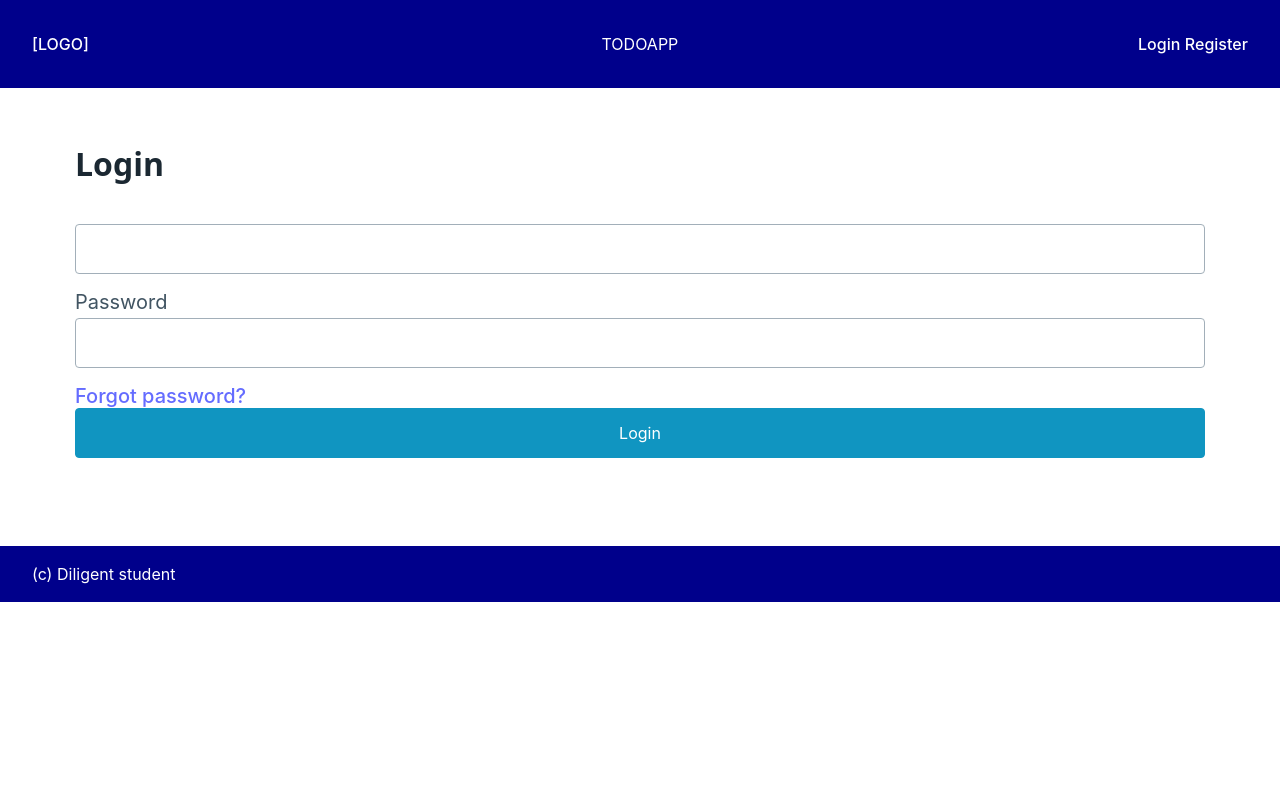
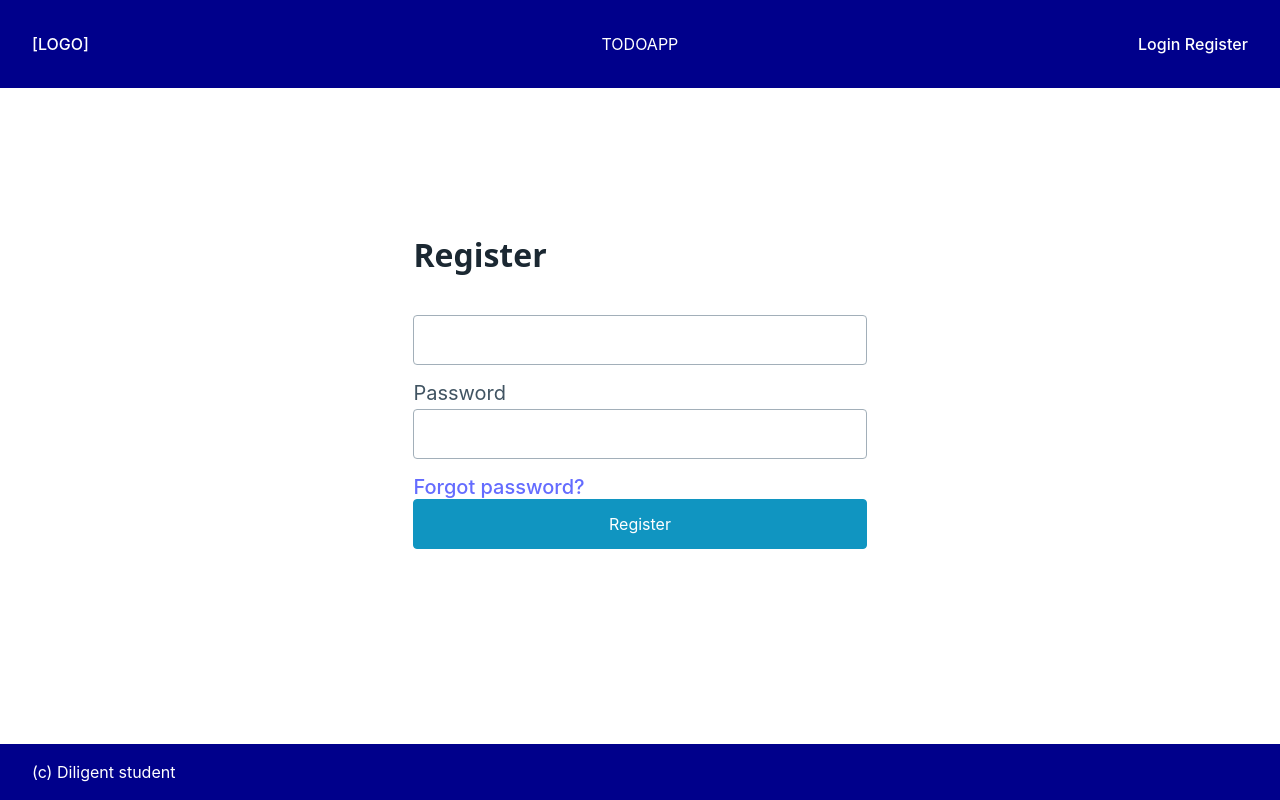
Before and after one commit to georgius1024/otus-react-2023-02-timofeev, a React (Vite) app: page /register in a window 1280 px wide. Built offline with nearby package versions, Linux system fonts and the light colour scheme.

Commit message:
basic routing

```diff
--- a/index.html
+++ b/index.html
@@ -6,6 +6,8 @@
     <meta name="viewport" content="width=device-width, initial-scale=1.0" />
     <title>OTUS-React 2023-02 learning project</title>
   </head>
-  <body id="root"></body>
+  <body>
+    <div id="root"></div>
+  </body>
   <script type="module" src="/src/main.tsx"></script>
 </html>
--- a/package.json
+++ b/package.json
@@ -10,11 +10,12 @@
     "preview": "vite preview"
   },
   "dependencies": {
+    "@picocss/pico": "^1.5.9",
     "@types/node": "^18.15.11",
+    "firebase": "^9.19.1",
     "react": "^18.2.0",
     "react-dom": "^18.2.0",
-    "@picocss/pico": "^1.5.9",
-    "firebase": "^9.19.1"
+    "react-router-dom": "^6.11.2"
   },
   "devDependencies": {
     "@testing-library/jest-dom": "^5.16.5",
--- a/src/App.scss
+++ b/src/App.scss
@@ -1,3 +1,16 @@
+.layout {
+  display: flex;
+  height: 100vh;
+  width: 100vw;
+  overflow: hidden;
+  flex-direction: column;
+}
+.main {
+  flex-grow: 1;
+  display: flex;
+  align-items: center;
+  justify-content: center;
+}
 .header {
   background-color: darkblue;
   color: #fff;
@@ -32,7 +45,6 @@
   display: flex;
   flex-wrap: wrap;
   padding: 16px 32px;
-
 }
 .wrappable {
   max-width: 360px;
--- a/src/App.tsx
+++ b/src/App.tsx
@@ -1,53 +1,79 @@
-import { useState, ReactElement } from "react";
+import { useState, ReactElement, useEffect } from "react";
+import {
+  createBrowserRouter,
+  RouterProvider,
+  Navigate,
+} from "react-router-dom";
+
 import "@/App.scss";
 import LayoutBuilder from "@/components/Layout";
-import Login from "@/components/Login";
-import Forgot from "@/components/Forgot";
-import Register from "@/components/Register";
-import Todos from "@/components/Todos";
+import Login from "@/pages/Login";
+import Forgot from "@/pages/Forgot";
+import Register from "@/pages/Register";
+import Todos from "@/pages/Todos";
+
 import type { User, Logout } from "@/types";
-import { Page } from "@/types";
 
 function App(): ReactElement {
-  const [page, navigate] = useState<Page>(Page.login);
   const [user, userLogin] = useState<User | null>(null);
-  const logout = () => {
-    userLogin(null);
-    navigate(Page.login);
+  const redirect = (url: string) => {
+    window.history.pushState({}, "", url);
   };
 
-  const Layout = LayoutBuilder(page, user, logout, navigate);
-  switch (page) {
-    case Page.home:
-    default:
-      if (user) {
-        return (
-          <Layout>
-            <Todos user={user} />
-          </Layout>
-        );
-      } else {
-        return <Layout>No page selected</Layout>;
-      }
-    case Page.login:
-      return (
+  const logout = (): void => {
+    userLogin(null);
+    redirect("/login");
+  };
+  const login = (user: User): void => {
+    userLogin(user);
+    redirect("/");
+  };
+
+  const register = (user: User): void => {
+    userLogin(user);
+    redirect("/");
+  };
+
+  const Layout = LayoutBuilder(user, logout);
+
+  const router = createBrowserRouter([
+    {
+      path: "/",
+      element: user ? (
         <Layout>
-          <Login navigate={navigate} login={(user) => userLogin(user)} />
+          <Todos user={user} />
         </Layout>
-      );
-    case Page.forgot:
-      return (
+      ) : (
+        <Navigate to="/login" />
+      ),
+    },
+    {
+      path: "/login",
+      element: (
         <Layout>
-          <Forgot navigate={navigate} />
+          <Login login={login} />
         </Layout>
-      );
-    case Page.register:
-      return (
+      ),
+    },
+    {
+      path: "/register",
+      element: (
         <Layout>
-          <Register navigate={navigate} login={(user) => userLogin(user)} />
+          <Register register={register} />
         </Layout>
-      );
-  }
+      ),
+    },
+    {
+      path: "/forgot",
+      element: (
+        <Layout>
+          <Forgot />
+        </Layout>
+      ),
+    },
+  ]);
+
+  return <RouterProvider router={router} />;
 }
 
 export default App;
--- a/src/components/Header.tsx
+++ b/src/components/Header.tsx
@@ -1,37 +1,30 @@
 import { ReactElement } from "react";
+import { Link } from "react-router-dom";
 import "@/App.scss";
-import type { User, Logout, Navigate } from "@/types";
-import { Page } from "@/types";
+import type { User, Logout } from "@/types";
 
 type HeaderProps = {
-  user: User | null,
-  page: Page,
-  navigate: Navigate,
-  logout: Logout,
+  user: User | null;
+  logout: Logout;
 };
 
 const Header = (props: HeaderProps): ReactElement => {
-  const logout = () => {
-    props.logout(null);
-    props.navigate(Page.login);
-  };
-
   return (
     <header className="header">
       <div className="section section-1">
-        <a onClick={() => props.navigate(Page.home)}>[LOGO]</a>
+        <Link to="/">[LOGO]</Link>
       </div>
-      <div className="section section-2">
-        TODOAPP
-      </div>
+      <div className="section section-2">TODOAPP</div>
       <div className="section section-3">
-        {props.user
-          ? <a onClick={logout}>Logout</a>
-          : <>
-            <a onClick={() => props.navigate(Page.login)}>Login</a>
+        {props.user ? (
+          <a onClick={() => props.logout()}>Logout</a>
+        ) : (
+          <>
+            <Link to="/login">Login</Link>
             &nbsp;
-            <a onClick={() => props.navigate(Page.register)}>Register</a>
-          </>}
+            <Link to="/register">Register</Link>
+          </>
+        )}
       </div>
     </header>
   );
--- a/src/components/Layout.tsx
+++ b/src/components/Layout.tsx
@@ -1,27 +1,24 @@
 import { ReactElement } from "react";
-import "@/App.scss";
 import Header from "@/components/Header";
-import type { User, Logout, Navigate } from "@/types";
-import { Page } from "@/types";
+import type { User, Logout } from "@/types";
 
 type LayoutProps = {
   children: React.ReactNode;
 };
+
 type LayoutBuilderType = (props: LayoutProps) => ReactElement;
+
 const LayoutBuilder =
-  (
-    page: Page,
-    user: User | null,
-    logout: Logout,
-    navigate: Navigate
-  ): LayoutBuilderType =>
+  (user: User | null, logout: Logout): LayoutBuilderType =>
   (props: LayoutProps): ReactElement => {
     return (
-      <>
-        <Header user={user} navigate={navigate} logout={logout} page={page} />
-        <main className="container">{props.children}</main>
+      <div className="layout">
+        <Header user={user} logout={logout} />
+        <main className="main">
+          {props.children}
+        </main>
         <footer className="footer">(c) Diligent student</footer>
-      </>
+      </div>
     );
   };
 
--- a/src/index.css
+++ b/src/index.css
@@ -20,13 +20,10 @@ a:hover {
   color: #535bf2;
 }
 
-body {
-  margin: 0;
-  min-width: 100vw;
-  min-height: 100vh;
-}
-body > div {
-  display: none;
+html, body {
   margin: 0;
   padding: 0;
+  width: 100vw;
+  height: 100vh;
+  overflow: hidden;
 }
--- a/src/components/Login.tsx
+++ b/src/pages/Login.tsx
@@ -1,22 +1,23 @@
 import { PureComponent } from "react";
 import { signInWithEmailAndPassword } from "firebase/auth";
+import { Link } from "react-router-dom";
 import { auth } from "@/firebase";
-import type { Navigate, Login } from "@/types";
-import { Page } from "@/types";
+import type { Login } from "@/types";
 
 type LoginProps = {
-  navigate: Navigate;
   login: Login;
 };
+
 type LoginState = {
   email: string;
   password: string;
-}
+};
 
 class LoginPage extends PureComponent<LoginProps, LoginState> {
   state: LoginState = {
-    email: "", password: ""
-  }
+    email: "",
+    password: "",
+  };
   constructor(props: LoginProps) {
     super(props);
     this.setEmail = this.setEmail.bind(this);
@@ -33,8 +34,7 @@ class LoginPage extends PureComponent<LoginProps, LoginState> {
     event.preventDefault();
     signInWithEmailAndPassword(auth, this.state.email, this.state.password)
       .then((userCredential) => {
-        this.props.login(userCredential.user)
-        this.props.navigate(Page.home)
+        this.props.login(userCredential.user);
         alert("Welcome back");
       })
       .catch((error) => {
@@ -60,7 +60,7 @@ class LoginPage extends PureComponent<LoginProps, LoginState> {
           type="password"
           onInput={this.setPassword}
         />
-        <a href="javascript:void(0)" onClick={() => this.props.navigate(Page.forgot)}>Forgot password?</a>
+        <Link to="/forgot">Forgot password?</Link>
         <button type="button" onClick={this.submit}>
           Login
         </button>
--- a/src/components/Register.tsx
+++ b/src/pages/Register.tsx
@@ -1,14 +1,13 @@
 import { PureComponent } from "react";
 import { createUserWithEmailAndPassword } from "firebase/auth";
 import { auth } from "@/firebase";
-
-import type { Navigate, Login } from "@/types";
-import { Page } from "@/types";
+import { Link } from "react-router-dom";
+import type { Login } from "@/types";
 
 type RegisterProps = {
-  navigate: Navigate;
-  login: Login;
+  register: Login;
 };
+
 type RegisterState = {
   email: string;
   password: string;
@@ -31,8 +30,7 @@ class RegisterPage extends PureComponent<RegisterProps, RegisterState> {
     event.preventDefault();
     createUserWithEmailAndPassword(auth, this.state.email, this.state.password)
       .then((userCredential) => {
-        this.props.login(userCredential.user)
-        this.props.navigate(Page.home)
+        this.props.register(userCredential.user)
         alert("Thank you for registration");
       })
       .catch((error) => {
@@ -58,7 +56,7 @@ class RegisterPage extends PureComponent<RegisterProps, RegisterState> {
           type="password"
           onInput={this.setPassword}
         />
-        <a href="javascript:void(0)" onClick={() => this.props.navigate(Page.forgot)}>Forgot password?</a>
+        <Link to="/forgot">Forgot password?</Link>
         <button type="button" onClick={this.submit}>
           Register
         </button>
--- a/src/components/Todos.tsx
+++ b/src/pages/Todos.tsx
@@ -46,12 +46,12 @@ class TodosPage extends PureComponent<TodoPageProps, TodoPageState> {
     alert("Item deleted");
   };
   render = () => (
-    <>
+    <div>
       <h1>Todos</h1>
       <TodoList todos={this.state.todos} onCompleted={this.completed} />
 
       <TodoForm user={this.props.user} onAdd={this.addTodo} />
-    </>
+    </div>
   );
 }
 
--- a/src/types.ts
+++ b/src/types.ts
@@ -1,7 +1,3 @@
-export enum Page {
-  home, login, forgot, register
-}
-
 export type User = {
   uid: string | null,
   email: string | null,
@@ -15,6 +11,5 @@ export type Todo = {
   completed: boolean;
 }
 
-export type Navigate = (page: Page) => void
-export type Login = (user: User | null) => void
-export type Logout = Login
+export type Login = (user: User) => void
+export type Logout = () => void
```
Also changed, not shown: src/pages/Forgot.tsx (renamed from src/components/Forgot.tsx, +1 -9 lines), 1 other file (tests, documents, lock files or other folders).
